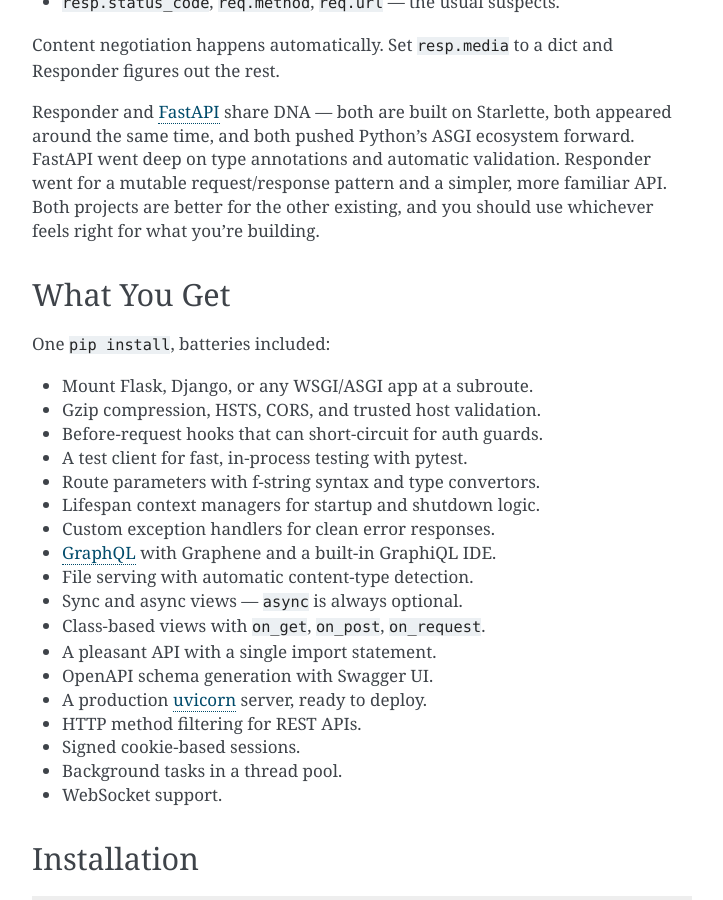
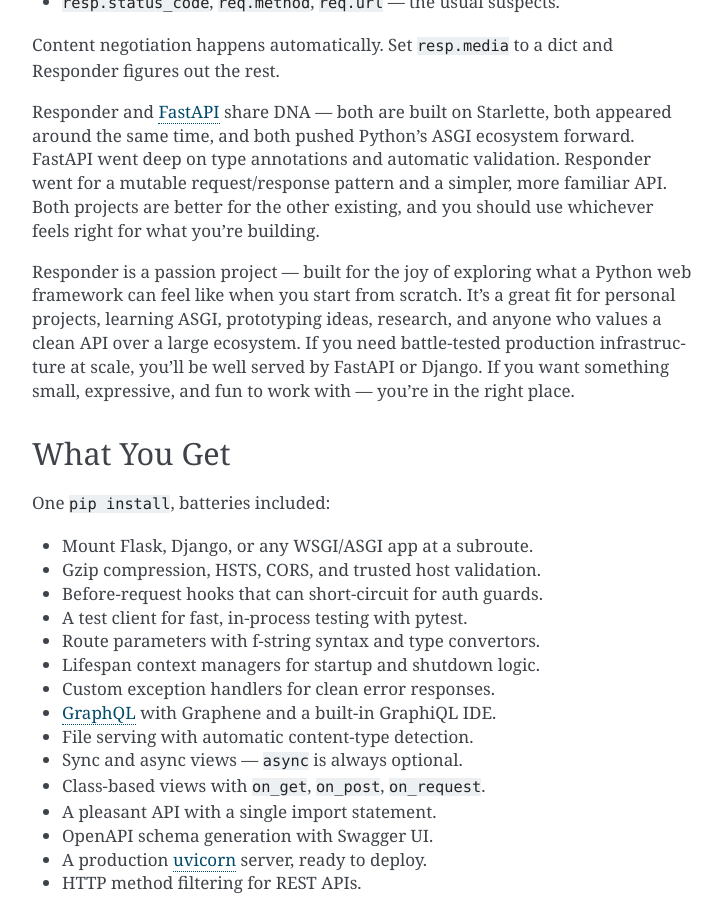
Before and after one commit to kennethreitz/responder, a Sphinx documentation site: the page built from docs/source/index.rst, in a window 1280 px wide and 900 px high, scrolled down 780 px. Shown: the whole window, without its empty margins (388-1111 px from the left). Built offline with Sphinx 7.4.7, drawn with Linux system fonts in a browser that asks for light colours; pages that are not in the unit, such as notebooks, are missing from menus.

Commit message:
Add note about Responder's spirit as a passion project
Co-Authored-By: Claude Opus 4.6 (1M context) <noreply@anthropic.com>

```diff
--- a/docs/source/index.rst
+++ b/docs/source/index.rst
@@ -46,6 +46,14 @@ forward. FastAPI went deep on type annotations and automatic validation.
 Responder went for a mutable request/response pattern and a simpler,
 more familiar API. Both projects are better for the other existing, and
 you should use whichever feels right for what you're building.
+
+Responder is a passion project — built for the joy of exploring what a
+Python web framework can feel like when you start from scratch. It's a
+great fit for personal projects, learning ASGI, prototyping ideas, research,
+and anyone who values a clean API over a large ecosystem. If you need
+battle-tested production infrastructure at scale, you'll be well served by
+FastAPI or Django. If you want something small, expressive, and fun to work
+with — you're in the right place.
 
 
 What You Get
```
